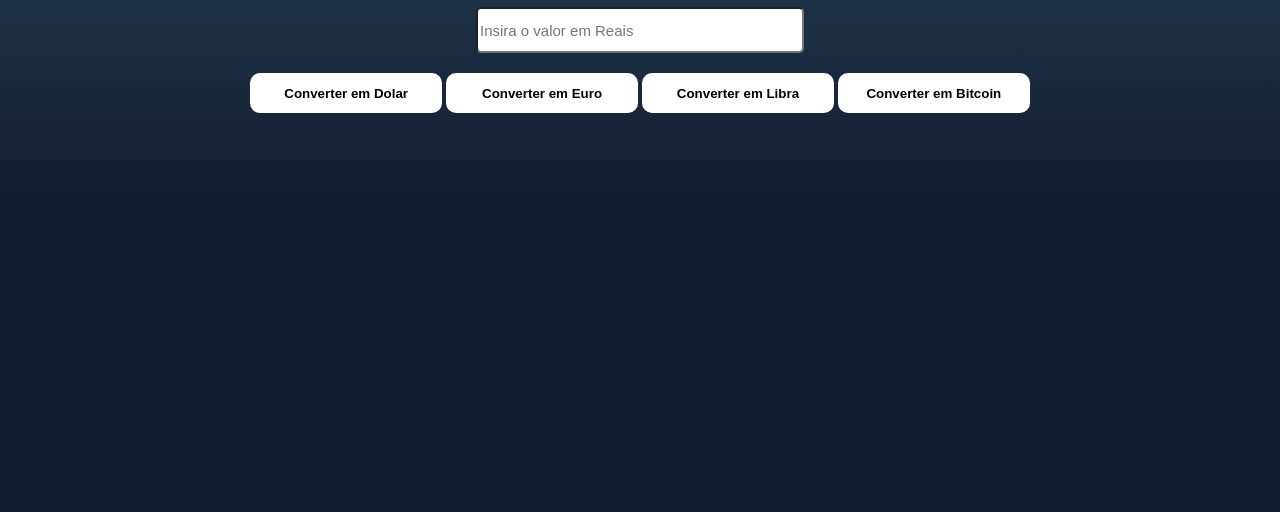
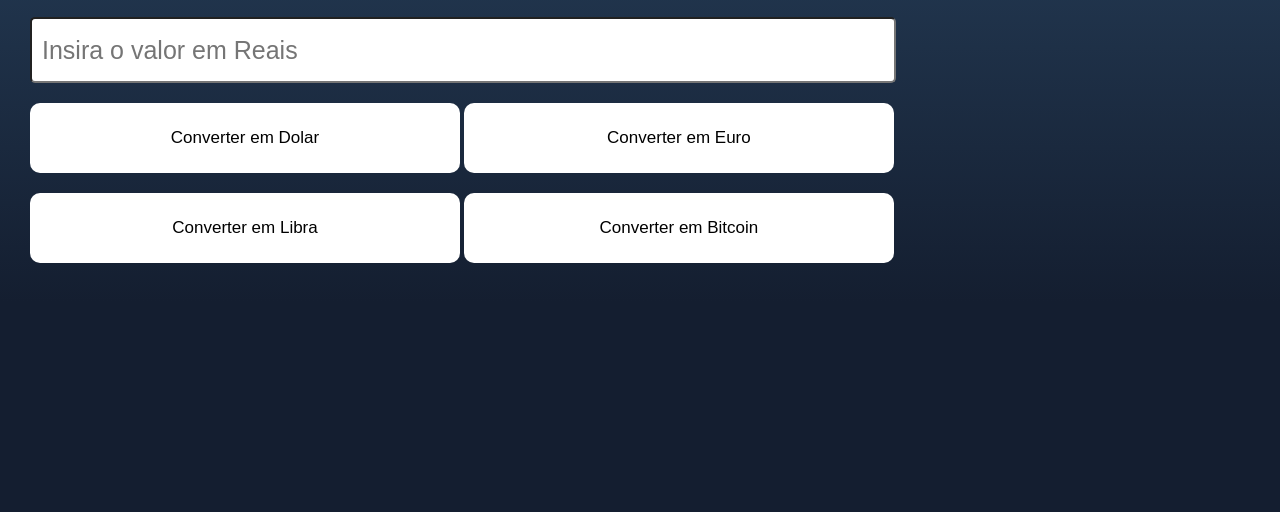
Before and after one commit to raphaelsette/alura-currencyconverter, a plain HTML site: page index.html in a window 1280 px wide. Shown: the part 232-744 px from the top of the page. Drawn offline with Linux system fonts and the light colour scheme; some packages are replaced by stand-ins of ours; a script that the page names is missing.

Commit message:
Alteração de layout e adicionado API para consulta de cotação atual

```diff
--- a/index.html
+++ b/index.html
@@ -1,17 +1,17 @@
 <!DOCTYPE html>
 <html lang="pt-BR">
     <head>
-        <meta charset="UTF-8">
-        <link rel="icon" href="alura.svg">
+        <meta charset="UTF-8" />
+        <link rel="icon" href="alura.svg" />
         <title>Conversor de moedas</title>
-        <link rel="stylesheet" href="reset.css">
-        <link rel="stylesheet" href="style.css">
+        <link rel="stylesheet" href="reset.css" />
+        <link rel="stylesheet" href="style.css" />
         <script src="script.js" async></script>
         <script src="https://cdn.jsdelivr.net/npm/sweetalert2@11" defer></script>
     </head>
     <body>
         <header>
-            <img src="logo-imersao.svg" alt="Logo Imersão DEV">
+            <img src="logo-imersao.svg" alt="Logo Imersão DEV" />
         </header>
         <main>
             <section>
@@ -19,17 +19,22 @@
                 <p>Descubra quanto vale o Real comparado com outras moedas.**</p>
             </section>
 
-            <input type="number" id="valor" size="2" placeholder="Insira o valor em Reais"><br>
-            <button type="button" onclick="converterEmDolar()">Converter em Dolar</button>
-            <button type="button" onclick="converterEmEuro()">Converter em Euro</button>
-            <button type="button" onclick="converterEmLibra()">Converter em Libra</button>
-            <button type="button" onclick="converterEmBitcoin()">Converter em Bitcoin</button>
+            <input type="number" id="valor" size="2" placeholder="Insira o valor em Reais"/>
+
+            <section>
+                <button type="button" onclick="converterEmDolar()">Converter em Dolar</button>
+                <button type="button" onclick="converterEmEuro()">Converter em Euro</button>
+            </section>
+            <section>
+                <button type="button" onclick="converterEmLibra()">Converter em Libra</button>
+                <button type="button" onclick="converterEmBitcoin()">Converter em Bitcoin</button>
+            </section>
 
             <h2 id="valorConvertido"></h2>
             <h2 id="avisoCotacao"></h2>
         </main>
-        <footer>
-            <img src="alura.svg" alt="Logo Alura">
-        </footer>
     </body>
+    <footer>
+        <img src="alura.svg" alt="Logo Alura" />
+    </footer>
 </html>
--- a/script.js
+++ b/script.js
@@ -1,56 +1,83 @@
-function avisoCotacao(){
-    var avisoCotacao = document.getElementById("avisoCotacao");
-    avisoCotacao.innerHTML = "**Valores referentes a cotação do dia 15/09/2022 03:05PM";
+async function converterEmDolar() {
+    var valorEmReais = document.getElementById("valor").value;
+    var valorEmReais = parseFloat(valorEmReais);
+    const apiDolar = 'https://economia.awesomeapi.com.br/json/last/USD-BRL'
+    const res = await fetch(apiDolar)
+    const data = await res.json();
+
+    var dataCotacao = new Date().toLocaleString("pt-br");
+    var cotacaoDolar = data.USDBRL.bid
+
+    if (!valorEmReais) {
+        Swal.fire({ icon: 'error', title: 'Oops...', text: 'Você esqueceu de colocar o valor em Reais!' });
+    } else {
+        var valorEmDolar = valorEmReais / cotacaoDolar;
+        var valorConvertidoEmDolar = document.getElementById("valorConvertido");
+        valorConvertidoEmDolar.innerHTML = "R$" + valorEmReais + " reais é igual a $" + valorEmDolar.toFixed(2) + " dolares";
+        var avisoCotacao = document.getElementById("avisoCotacao");
+        avisoCotacao.innerHTML = "**Valores referentes a cotação de " + dataCotacao;
+    }
 }
-function converterEmDolar() {
+async function converterEmEuro() {
     var valorEmReais = document.getElementById("valor").value;
     var valorEmReais = parseFloat(valorEmReais);
 
-    if(!valorEmReais) {
-        Swal.fire({icon: 'error',title: 'Oops...',text: 'Você esqueceu de colocar o valor em Reais!'});
+    const apiEuro = 'https://economia.awesomeapi.com.br/json/last/USD-BRL,EUR-BRL,GBP-BRL,BTC-BRL'
+    const res = await fetch(apiEuro)
+    const data = await res.json();
+
+    var dataCotacao = new Date().toLocaleString("pt-br");
+    var cotacaoEuro = data.EURBRL.bid
+
+    if (!valorEmReais) {
+        Swal.fire({ icon: 'error', title: 'Oops...', text: 'Você esqueceu de colocar o valor em Reais!' });
     } else {
-        var valorEmDolar = valorEmReais * 5.24;
-        var valorConvertidoEmDolar = document.getElementById("valorConvertido");
-        valorConvertidoEmDolar.innerHTML = "R$" + valorEmReais + " reais é igual a $" + valorEmDolar.toFixed(2) + " dolares";
-        avisoCotacao();
+        var valorEmEuro = valorEmReais / cotacaoEuro;
+        var valorConvertidoEmEuro = document.getElementById("valorConvertido");
+        valorConvertidoEmEuro.innerHTML = "R$" + valorEmReais + " reais é igual a €" + valorEmEuro.toFixed(2) + " euros";
+        var avisoCotacao = document.getElementById("avisoCotacao");
+        avisoCotacao.innerHTML = "**Valores referentes a cotação de " + dataCotacao;
     }
 }
-function converterEmEuro() {
+async function converterEmLibra() {
     var valorEmReais = document.getElementById("valor").value;
     var valorEmReais = parseFloat(valorEmReais);
 
-    if(!valorEmReais) {
-        Swal.fire({icon: 'error',title: 'Oops...',text: 'Você esqueceu de colocar o valor em Reais!'});
+    const apiLibra = 'https://economia.awesomeapi.com.br/json/last/GBP-BRL'
+    const res = await fetch(apiLibra)
+    const data = await res.json();
+
+    var dataCotacao = new Date().toLocaleString("pt-br");
+    var cotacaoLibra = data.GBPBRL.bid
+
+    if (!valorEmReais) {
+        Swal.fire({ icon: 'error', title: 'Oops...', text: 'Você esqueceu de colocar o valor em Reais!' });
     } else {
-        var valorEmEuro = valorEmReais * 5.24;
-        var valorConvertidoEmEuro = document.getElementById("valorConvertido");
-        valorConvertidoEmEuro.innerHTML = "R$" + valorEmReais + " reais é igual a €" + valorEmEuro.toFixed(2) + " euros";
-        avisoCotacao();
+        var valorEmLibra = valorEmReais / cotacaoLibra;
+        var valorConvertidoEmLibra = document.getElementById("valorConvertido");
+        valorConvertidoEmLibra.innerHTML = "R$" + valorEmReais + " reais é igual a £" + valorEmLibra.toFixed(2) + " libras esterlinas";
+        var avisoCotacao = document.getElementById("avisoCotacao");
+        avisoCotacao.innerHTML = "**Valores referentes a cotação de " + dataCotacao;
     }
 }
-function converterEmLibra() {
+async function converterEmBitcoin() {
     var valorEmReais = document.getElementById("valor").value;
     var valorEmReais = parseFloat(valorEmReais);
 
-    if(!valorEmReais) {
-        Swal.fire({icon: 'error',title: 'Oops...',text: 'Você esqueceu de colocar o valor em Reais!'});
+    const apiBitcoin = 'https://economia.awesomeapi.com.br/json/last/BTC-BRL'
+    const res = await fetch(apiBitcoin)
+    const data = await res.json();
+
+    var dataCotacao = new Date().toLocaleString("pt-br");
+    var cotacaoBitcoin = data.BTCBRL.bid
+
+    if (!valorEmReais) {
+        Swal.fire({ icon: 'error', title: 'Oops...', text: 'Você esqueceu de colocar o valor em Reais!' });
     } else {
-        var valorEmLibra = valorEmReais * 6.01;
-        var valorConvertidoEmLibra = document.getElementById("valorConvertido");
-        valorConvertidoEmLibra.innerHTML = "R$" + valorEmReais + " reais é igual a £" + valorEmLibra.toFixed(2) + " libras esterlinas";
-        avisoCotacao();
+        var valorEmBitcoin = valorEmReais / cotacaoBitcoin;
+        var valorConvertidoEmBitcoin = document.getElementById("valorConvertido");
+        valorConvertidoEmBitcoin.innerHTML = "R$" + valorEmReais + " reais é igual a ₿" + valorEmBitcoin.toFixed(7) + " bitcoins";
+        var avisoCotacao = document.getElementById("avisoCotacao");
+        avisoCotacao.innerHTML = "**Valores referentes a cotação de " + dataCotacao;
     }
 }
-function converterEmBitcoin() {
-    var valorEmReais = document.getElementById("valor").value;
-    var valorEmReais = parseFloat(valorEmReais);
-
-    if(!valorEmReais) {
-        Swal.fire({icon: 'error',title: 'Oops...',text: 'Você esqueceu de colocar o valor em Reais!'});
-    } else {
-        var valorEmBitcoin = valorEmReais * 0.0000097;
-        var valorConvertidoEmBitcoin = document.getElementById("valorConvertido");
-        valorConvertidoEmBitcoin.innerHTML = "R$" + valorEmReais + " reais é igual a ₿" + valorEmBitcoin.toFixed(7) + " bitcoins";
-        avisoCotacao();
-    }
-}
--- a/style.css
+++ b/style.css
@@ -5,6 +5,7 @@ html {
     position: relative;
     min-height: 100%;
 }
+
 body {
     display: flex;
     flex-direction: column;
@@ -13,58 +14,74 @@ body {
     font-size: 16px;
     margin-bottom: 100px;
 }
+
 header {
     text-align: center;
     padding: 25px 0 0 0;
     background: #243B55;
 }
+
 main {
-    text-align: center;
+    text-align: left;
+    padding-left: 30px;
     background: linear-gradient(#243B55, #141E30);
 }
+
 main section h1 {
     padding-top: 50px;
-    font-size: 30px;
+    font-size: 40px;
     font-weight: bold;
 }
+
 main input {
     margin-top: 20px;
-    width: 25%;
-    height: 40px;
+    width: 850px;
+    height: 60px;
     border-radius: 5px;
-    font-size: 15px;
+    font-size: 25px;
+    padding-left: 10px;
+    font-weight: 500;
     resize: none;
 }
+
 main input:focus {
     outline: none;
     border: 2px solid #fada06;
     box-shadow: none;
 }
+
 main button {
     margin-top: 20px;
-    margin-bottom: 20px;
-    width: 15%;
-    height: 40px;
+    margin-bottom: 0px;
+    width: 430px;
+    height: 70px;
     border-radius: 10px;
-    font-weight: bold;
+    font-weight: 500;
+    font-size: 17px;
     cursor: pointer;
     border: 0;
     background: #FFFFFF;
 }
+
 main button:hover {
     background: #fada06;
     color: #FFFFFF;
 }
+
 #valorConvertido {
-    padding: 30px;
-    font-size: 30px;
+    padding-top: 30px;
+    padding-left: 10px;
+    font-size: 40px;
     font-weight: bold;
 }
+
 #avisoCotacao {
     font-size: 12px;
+    padding-top: 10px;
     font-weight: bold;
     text-transform: lowercase;
 }
+
 footer {
     position: absolute;
     bottom: 0;
@@ -73,6 +90,7 @@ footer {
     background: #141E30;
     text-align: center;
 }
+
 footer img {
     margin: 0 auto 0 auto;
 }
```
